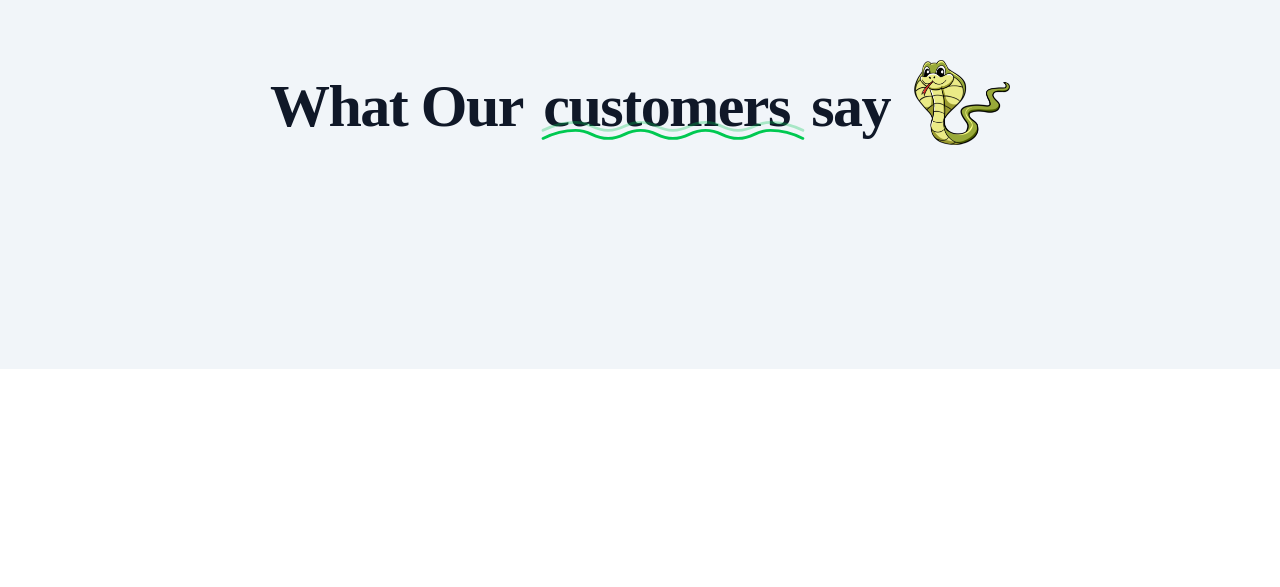
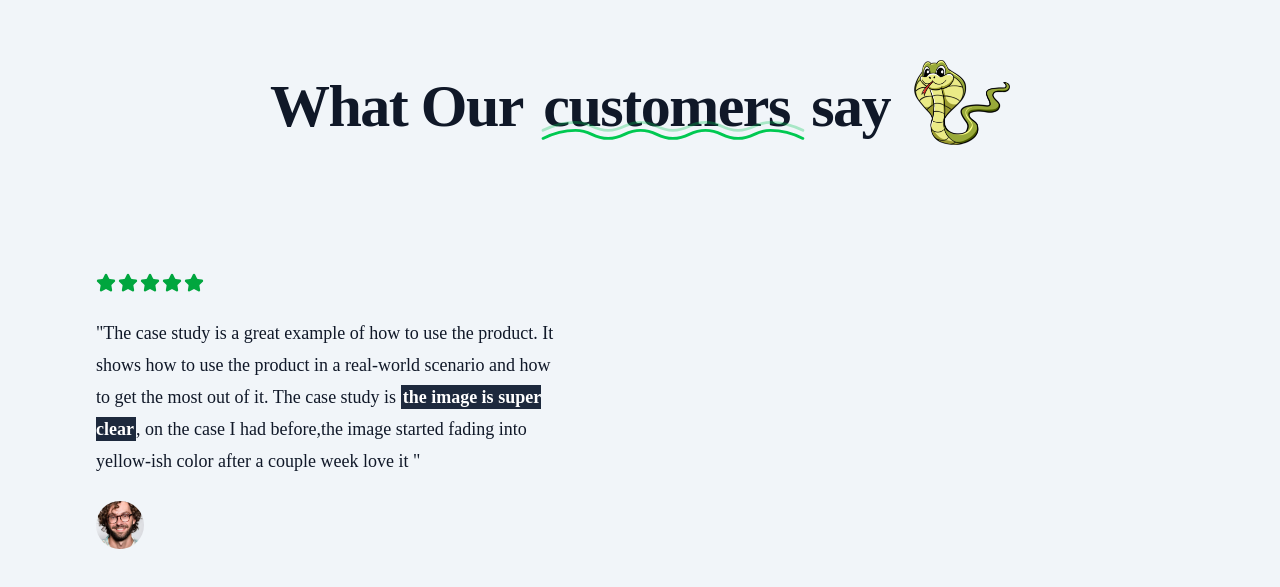
Before and after one commit to danial137/snakeshop, a Next.js app: page / in a window 1280 px wide. Shown: the part 1031-1618 px from the top of the page. Before the commit the page ends 1400 px from the top, so only its background shows below. Built offline with nearby package versions, Linux system fonts and the light colour scheme; no server answers.

Commit message:
feat: add customer testimonial section with star ratings and user image

```diff
--- a/src/app/page.tsx
+++ b/src/app/page.tsx
@@ -94,7 +94,44 @@
 
 
 
-          <div className="mx-auto grid max-w-2xl grid-cols-1 px-4 lg:mx-0 lg:max-w-none lg:grid-cols-2 gap-y-16 "> </div>
+          <div className="mx-auto grid max-w-2xl grid-cols-1 px-4 lg:mx-0 lg:max-w-none lg:grid-cols-2 gap-y-16 ">
+
+
+            <div className="flex flex-auto flex-col gap-4 lg:pr-8 xl:pr-20">
+
+              <div className="flex gap-0.5 mb-2">
+
+                <Star className="h-5 w-5 text-green-600 fill-green-600" />
+                <Star className="h-5 w-5 text-green-600 fill-green-600" />
+                <Star className="h-5 w-5 text-green-600 fill-green-600" />
+                <Star className="h-5 w-5 text-green-600 fill-green-600" />
+                <Star className="h-5 w-5 text-green-600 fill-green-600" />
+
+
+              </div>
+
+              <div className="text-lg leading-8">
+
+                <p>
+
+                  "The case study is a great example of how to use the product. It shows how to use the product in a real-world scenario and how to get the most out of it. The case study is <span className="font-semibold p-0.5 bg-slate-800 text-white">the image is super clear</span>, on the case I had before,the image started fading into yellow-ish color after a couple week love it "
+
+
+
+                </p>
+
+              </div>
+
+              <div className="flex gap-4 mt-2">
+
+                <img className="rounded-full h-12 w-12 object-cover" src="/users/user-1.png" />
+
+              </div>
+
+
+            </div>
+
+          </div>
 
 
         </MaxWIdthWraper>
```
